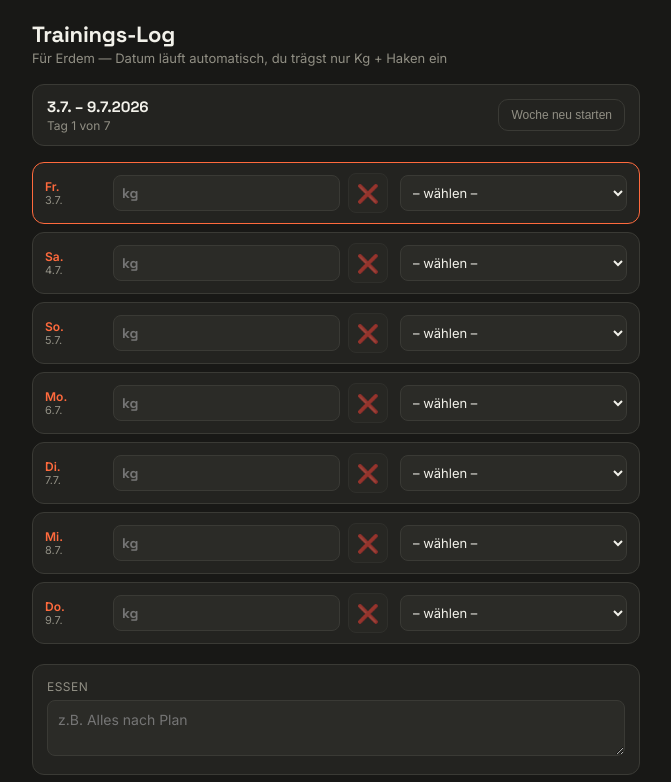
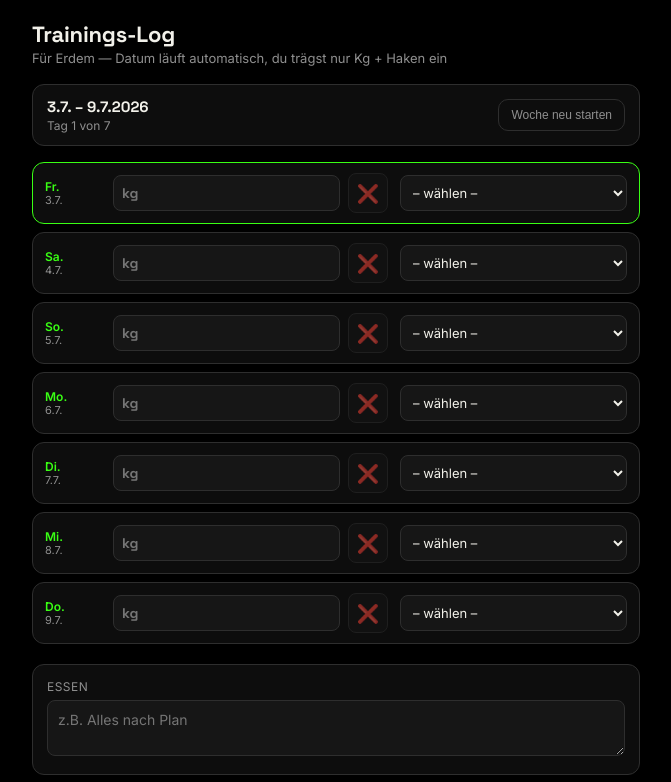
Before and after one commit to Zeitkoenig/trainings-log, a plain HTML site: page index.html in a window 1280 px wide. Shown: the top 782 px of the page, without its empty margins (304-975 px from the left). Drawn offline with Linux system fonts and the light colour scheme.

Commit message:
Add files via upload

```diff
--- a/index.html
+++ b/index.html
@@ -6,21 +6,21 @@
 <title>Trainings-Log</title>
 <link rel="manifest" href="manifest.json">
 <link rel="apple-touch-icon" href="icon-192.png">
-<meta name="theme-color" content="#181816">
+<meta name="theme-color" content="#000000">
 <meta name="apple-mobile-web-app-capable" content="yes">
 <meta name="apple-mobile-web-app-status-bar-style" content="black-translucent">
 <link rel="preconnect" href="https://fonts.googleapis.com">
 <link href="https://fonts.googleapis.com/css2?family=Space+Grotesk:wght@500;700&family=Inter:wght@400;500;600&display=swap" rel="stylesheet">
 <style>
   :root{
-    --bg:#181816;
-    --card:#232320;
-    --card2:#2b2b27;
-    --line:#3a3a35;
+    --bg:#000000;
+    --card:#0d0d0d;
+    --card2:#161616;
+    --line:#2e2e2e;
     --text:#f2f1ea;
-    --muted:#918f84;
-    --accent:#ff6a3d;
-    --accent-dim:#4a2f22;
+    --muted:#8f8f8f;
+    --accent:#39ff14;
+    --accent-dim:#0f3309;
     --ok:#5ec98f;
   }
   *{box-sizing:border-box;-webkit-tap-highlight-color:transparent;}
@@ -55,7 +55,7 @@
   .photo-slot input{position:absolute;inset:0;opacity:0;cursor:pointer;}
   .photo-slot.filled{border-style:solid;border-color:var(--ok);}
   .actions{display:flex;gap:10px;margin-top:18px;}
-  button.main{flex:1;background:var(--accent);color:#1a1108;border:none;border-radius:10px;padding:14px;font-size:14px;font-weight:700;font-family:'Space Grotesk',sans-serif;cursor:pointer;}
+  button.main{flex:1;background:var(--accent);color:#04140a;border:none;border-radius:10px;padding:14px;font-size:14px;font-weight:700;font-family:'Space Grotesk',sans-serif;cursor:pointer;}
   button.ghost{background:transparent;color:var(--muted);border:1px solid var(--line);border-radius:10px;padding:14px;font-size:13px;cursor:pointer;}
   .toast{position:fixed;bottom:20px;left:50%;transform:translateX(-50%);background:var(--ok);color:#0d1f16;padding:10px 18px;border-radius:20px;font-size:13px;font-weight:600;opacity:0;pointer-events:none;transition:opacity 0.2s;z-index:50;}
   .toast.show{opacity:1;}
```
Also changed, not shown: icon-192.png, icon-512.png, manifest.json.
